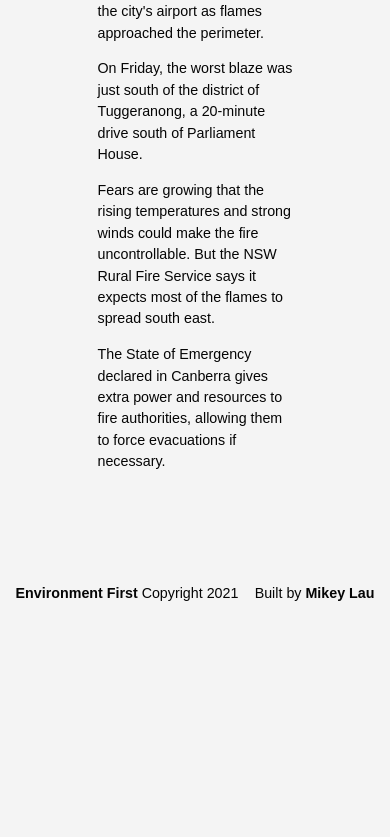
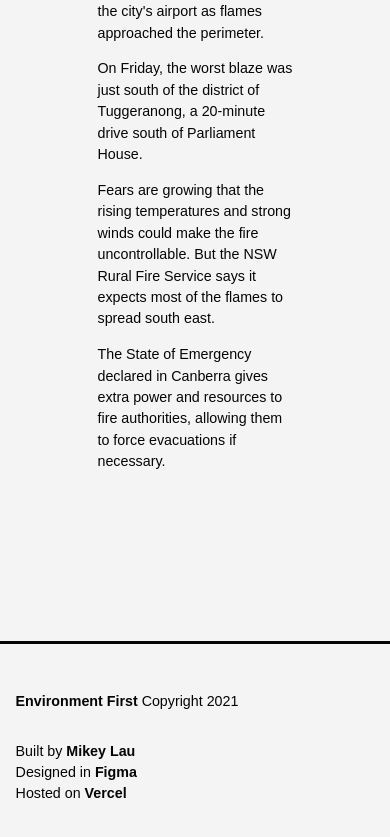
Before and after one commit to MikeyJL/environment-blog, a Next.js app: page /blog/australian-fire in a window 390 px wide. Shown: the part 1750-2587 px from the top of the page. Before the commit the page ends 2401 px from the top, so only its background shows below. Built offline with nearby package versions, Linux system fonts and the light colour scheme.

Commit message:
More details in footer and styling

```diff
--- a/components/Footer.js
+++ b/components/Footer.js
@@ -12,7 +12,9 @@ export default class Footer extends Component {
                     </p>
                 </div>
                 <p className={styles.author}>
-                    Built by <a href="https://mikeylau.uk" target="_blank" rel="noreferrer">Mikey Lau</a>
+                    Built by <a href="https://mikeylau.uk" target="_blank" rel="noreferrer">Mikey Lau</a><br />
+                    Designed in <strong>Figma</strong><br />
+                    Hosted on <strong>Vercel</strong>
                 </p>
             </footer>
         )
--- a/styles/Footer.module.scss
+++ b/styles/Footer.module.scss
@@ -3,10 +3,26 @@
 .footer {
     display: flex;
     justify-content: space-between;
-    margin-top: 4rem;
+    margin-top: 20vh;
     padding: 2rem $side-padding;
+    border-top: 3px solid $accent-primary;
 
-    .author a {
-        font-weight: bold;
+    .author {
+        text-align: right;
+
+        a {
+            font-weight: bold;
+        }
     }
 }
+
+@media (max-width: 425px) {
+    .footer {
+        display: grid;
+        justify-content: inherit;
+
+        .author {
+            text-align: left;
+        }
+    }
+}
```
